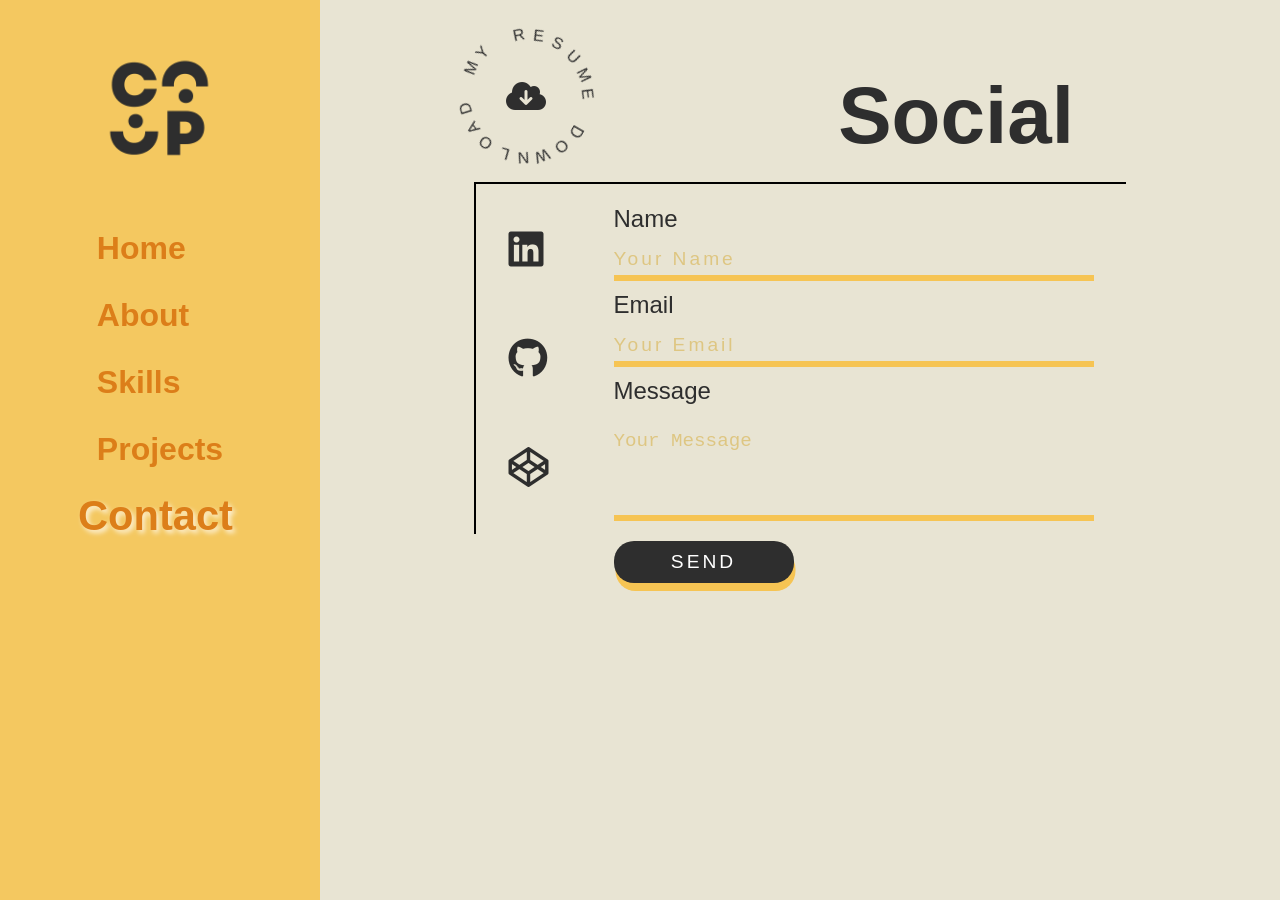
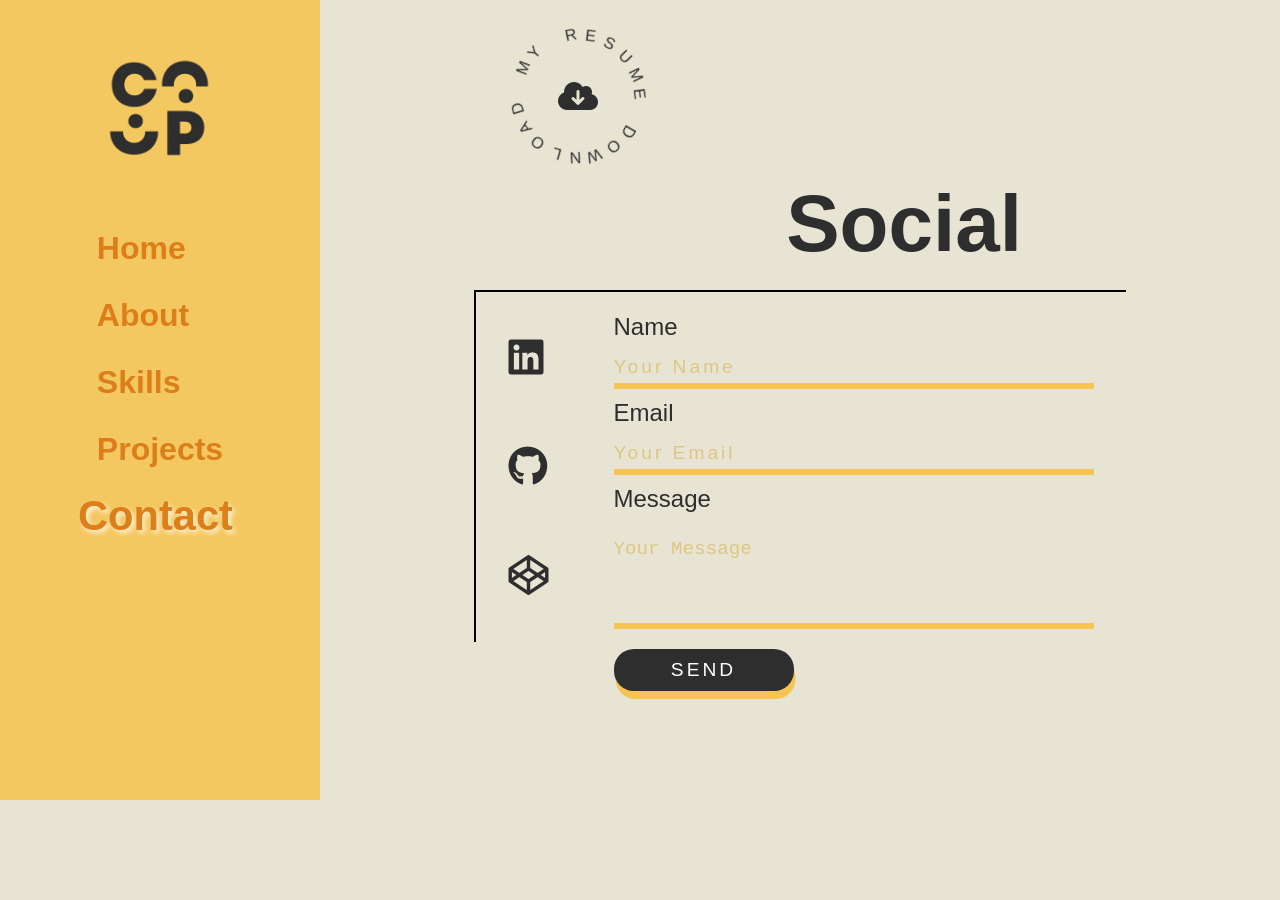
Before and after one commit to Giv-08/portfolio_js, a plain HTML site: page contact.html in a window 1280 px wide. After the commit the page ends 800 px from the top, so only its background shows below. Drawn offline with nearby package versions, Linux system fonts and the light colour scheme; a web font is replaced by a local one.

Commit message:
changed contact css

```diff
--- a/contact.html
+++ b/contact.html
@@ -66,6 +66,5 @@
   </main>
   <!-------------------- MAIN JS ------------------------>
   <script type="text/javascript" src="javascript/script.js"></script>
-  <footer></footer>
 </body>
 </html>
--- a/css/contact.css
+++ b/css/contact.css
@@ -11,12 +11,17 @@
 
 /*          MAIN PROJECTS        */
 main {
-  padding: 50px 65px;
   display: flex;
   flex-direction: column;
-  align-items: flex-end;
+  align-items: center;
+  justify-content: center;
   height: 100vh;
+  box-sizing: border-box;
+  max-width: 100%;
+  margin: 0 auto;
+  overflow: hidden; /* Remove scrollbars */
 }
+
 
 header {
   z-index: 2;
```
Also changed, not shown: about.html (+0 -1 lines), projects.html (+0 -1 lines).
